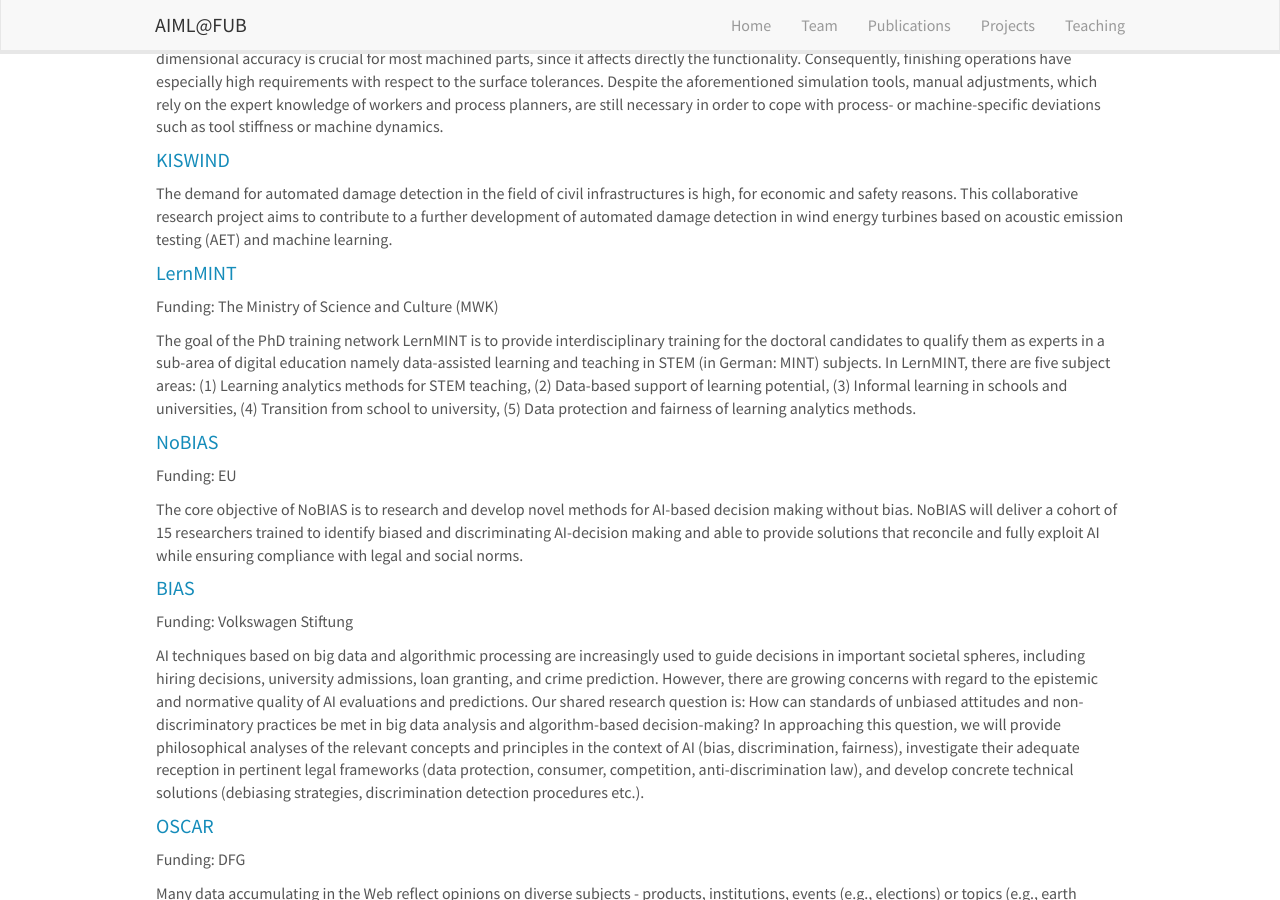
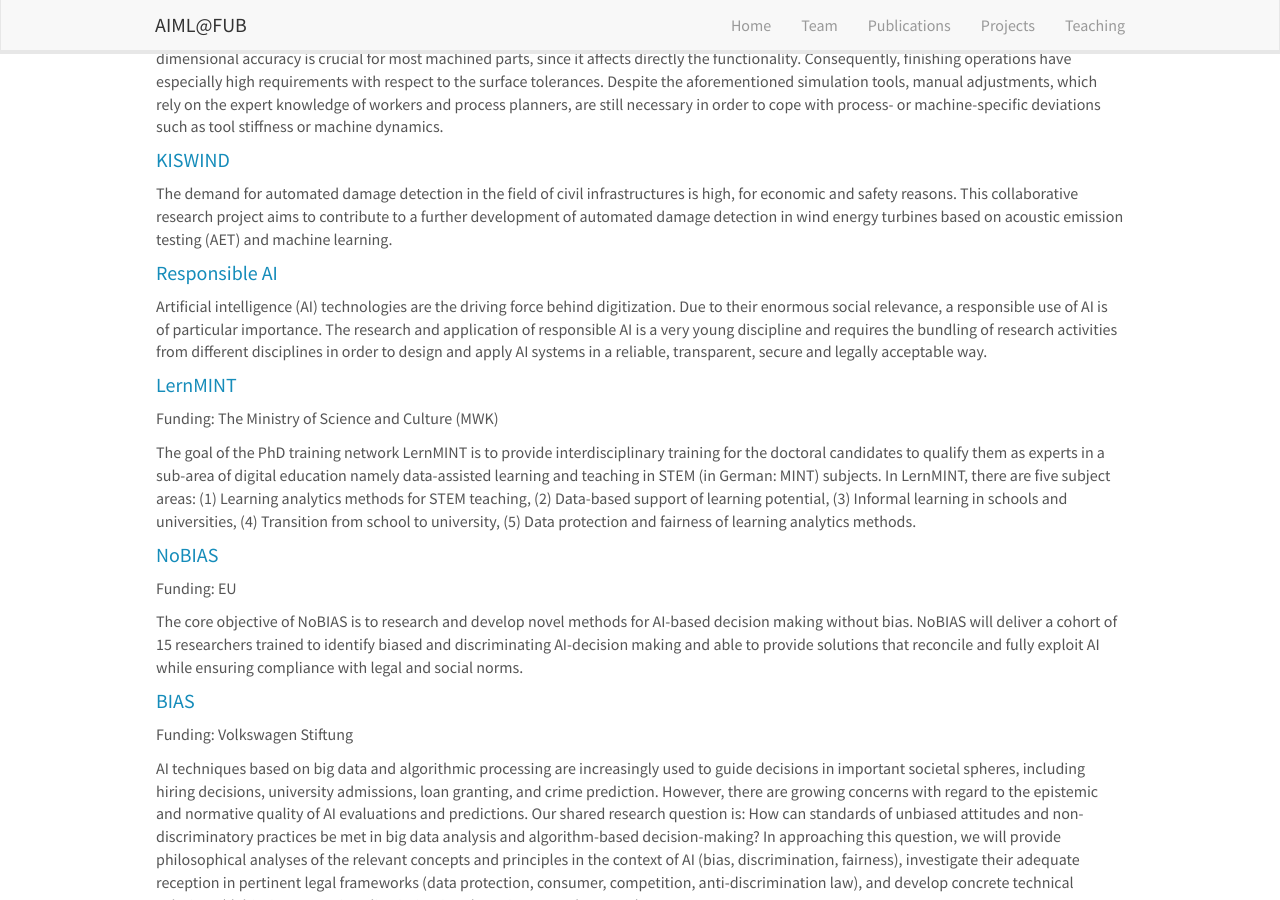
Before and after one commit to AIML-research/AIML-research.github.io, a Jekyll site: the page built from _pages/projects.md, in a window 1280 px wide and 900 px high, scrolled down 367 px. Built offline with Jekyll 4.4.1, drawn with Linux system fonts in a browser that asks for light colours; nearby versions of some CDN libraries.

Commit message:
Update projects.md

```diff
--- a/_pages/projects.md
+++ b/_pages/projects.md
@@ -22,6 +22,9 @@ Rising customer demands and a trend towards smaller batch sizes have led to an i
 
 #### <a href = "{{ site.url }}{{ site.baseurl }}/projects/kiswind">KISWIND </a>
 The demand for automated damage detection in the field of civil infrastructures is high, for economic and safety reasons. This collaborative research project aims to contribute to a further development of automated damage detection in wind energy turbines based on acoustic emission testing (AET) and machine learning.
+
+#### <a href = "{{ site.url }}{{ site.baseurl }}/projects/responsibleai/">Responsible AI </a>
+Artificial intelligence (AI) technologies are the driving force behind digitization. Due to their enormous social relevance, a responsible use of AI is of particular importance. The research and application of responsible AI is a very young discipline and requires the bundling of research activities from different disciplines in order to design and apply AI systems in a reliable, transparent, secure and legally acceptable way.
 
 #### <a href = "{{ site.url }}{{ site.baseurl }}/projects/lernmint/">LernMINT </a>
 Funding: The Ministry of Science and Culture (MWK)
```
